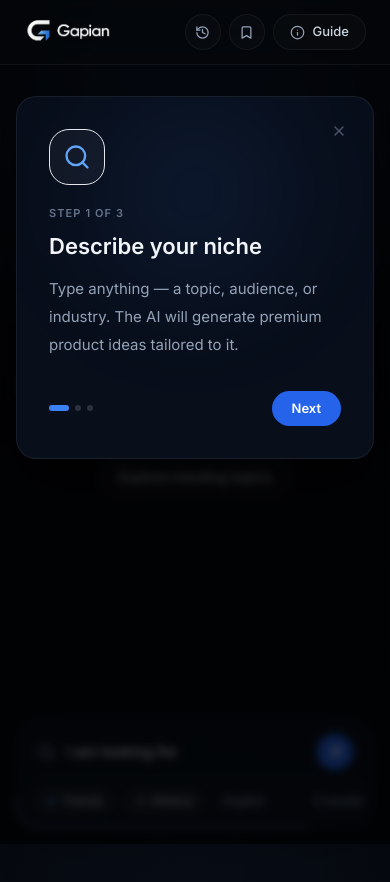
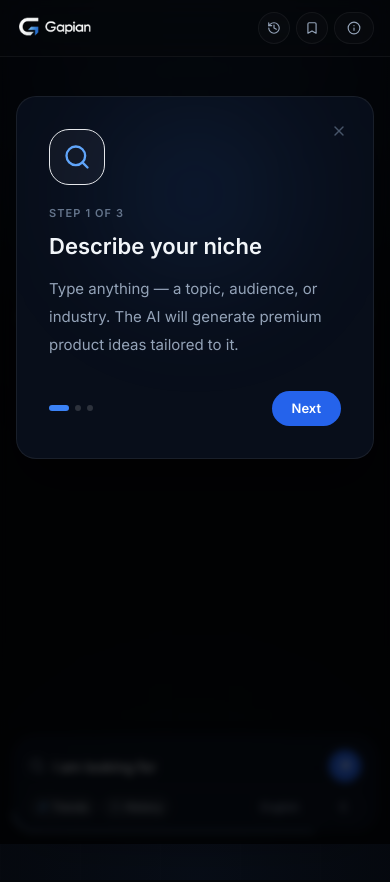
Before and after one commit to sktaha123/gapian, a React (Vite) app: page / in a window 390 px wide. Shown: the top 882 px of the page. Built offline with nearby package versions, Linux system fonts and the light colour scheme.

Commit message:
feat: full responsive overhaul — mobile/tablet layout, SVG icons replacing emojis, no overlap

```diff
--- a/src/components/FilterBar.jsx
+++ b/src/components/FilterBar.jsx
@@ -9,14 +9,15 @@ function FilterBar({ tags, activeTag, onSelect }) {
       initial={{ opacity: 0, y: -8 }}
       animate={{ opacity: 1, y: 0 }}
       transition={{ duration: 0.3 }}
-      className="flex flex-wrap items-center gap-2 mb-6"
+      className="mb-5 -mx-1 overflow-x-auto [&::-webkit-scrollbar]:hidden [-ms-overflow-style:none] [scrollbar-width:none]"
     >
+      <div className="flex items-center gap-1.5 px-1 pb-1 min-w-max sm:flex-wrap sm:min-w-0">
         {all.map(tag => (
           <button
             key={tag}
             type="button"
             onClick={() => onSelect(tag === 'All' ? null : tag)}
-          className={`rounded-full border px-3.5 py-1.5 text-[12px] font-medium transition-all duration-200 ${
+            className={`rounded-full border px-3 py-1 text-[12px] font-medium transition-all duration-200 whitespace-nowrap ${
               (tag === 'All' && activeTag === null) || tag === activeTag
                 ? 'border-blue-500/40 bg-blue-500/15 text-blue-300'
                 : 'border-white/8 bg-white/[0.03] text-slate-400 hover:border-white/15 hover:text-slate-200'
@@ -25,6 +26,7 @@ function FilterBar({ tags, activeTag, onSelect }) {
             {tag}
           </button>
         ))}
+      </div>
     </motion.div>
   );
 }
--- a/src/components/IdeaExpandModal.jsx
+++ b/src/components/IdeaExpandModal.jsx
@@ -52,13 +52,13 @@ function IdeaExpandModal({ idea, onClose }) {
 
   return (
     <motion.div
-      className="fixed inset-0 z-[200] flex items-start justify-center bg-black/70 pt-[72px] px-4 pb-6 backdrop-blur-sm"
+      className="fixed inset-0 z-[200] flex items-start justify-center bg-black/70 pt-[64px] px-3 pb-4 backdrop-blur-sm sm:pt-[72px] sm:px-4 sm:pb-6"
       initial={{ opacity: 0 }} animate={{ opacity: 1 }} exit={{ opacity: 0 }}
       onClick={onClose}
     >
       <motion.div
         className="relative flex w-full max-w-2xl flex-col rounded-2xl border border-white/[0.07] bg-[#080E1A] shadow-2xl"
-        style={{ maxHeight: 'calc(100vh - 96px)' }}
+        style={{ maxHeight: 'calc(100vh - 80px)' }}
         initial={{ opacity: 0, y: 16, scale: 0.97 }}
         animate={{ opacity: 1, y: 0, scale: 1 }}
         exit={{ opacity: 0, y: 16 }}
--- a/src/components/RefinementChat.jsx
+++ b/src/components/RefinementChat.jsx
@@ -31,7 +31,7 @@ function RefinementChat({ ideas, count, onRefined, isLoading }) {
           <span className="text-[12px] font-medium text-slate-400">Refine these results with AI</span>
         </div>
 
-        <form onSubmit={handleSubmit} className="flex items-center gap-3">
+        <form onSubmit={handleSubmit} className="flex flex-col gap-2 sm:flex-row sm:items-center sm:gap-3">
           <input
             type="text"
             value={text}
@@ -43,7 +43,7 @@ function RefinementChat({ ideas, count, onRefined, isLoading }) {
           <button
             type="submit"
             disabled={!text.trim() || isLoading}
-            className="inline-flex h-8 items-center gap-2 rounded-full border border-blue-500/30 bg-blue-500/10 px-4 text-[12px] font-medium text-blue-300 transition-all hover:border-blue-500/50 hover:bg-blue-500/20 disabled:opacity-40 disabled:cursor-not-allowed"
+            className="inline-flex h-8 w-full items-center justify-center gap-2 rounded-full border border-blue-500/30 bg-blue-500/10 px-4 text-[12px] font-medium text-blue-300 transition-all hover:border-blue-500/50 hover:bg-blue-500/20 disabled:opacity-40 disabled:cursor-not-allowed sm:w-auto"
           >
             {isLoading
               ? <Loader2 size={12} className="animate-spin" />
--- a/src/components/SearchBar.jsx
+++ b/src/components/SearchBar.jsx
@@ -36,9 +36,9 @@ function SearchBar({
   return (
     <>
       {/* SEARCH BAR */}
-      <div className="fixed inset-x-0 bottom-0 z-50 px-4 pb-4 md:pb-2">
+      <div className="fixed inset-x-0 bottom-0 z-50 px-3 pb-3 sm:px-4 sm:pb-4">
         <div className="mx-auto w-full max-w-3xl">
-          <div className="relative rounded-[24px] p-[1px] overflow-hidden shadow-2xl">
+          <div className="relative rounded-[22px] p-[1px] overflow-hidden shadow-2xl sm:rounded-[24px]">
 
             {/* Animated border */}
             <div className="pointer-events-none absolute inset-0 z-0">
@@ -50,46 +50,46 @@ function SearchBar({
             </div>
 
             {/* Content */}
-            <div className="relative z-10 flex flex-col rounded-[23px] bg-[#0B1220]/90 p-2 backdrop-blur-xl">
+            <div className="relative z-10 flex flex-col rounded-[21px] bg-[#0B1220]/90 p-2 backdrop-blur-xl sm:rounded-[23px]">
 
               {/* Input row */}
-              <div className="flex items-center gap-3 px-3 py-2">
-                <Search size={18} className="text-slate-400 shrink-0" />
+              <div className="flex items-center gap-2 px-2 py-1.5 sm:gap-3 sm:px-3 sm:py-2">
+                <Search size={16} className="text-slate-400 shrink-0 sm:w-[18px] sm:h-[18px]" />
                 <input
                   type="text"
                   value={query}
                   onChange={e => onQueryChange(e.target.value)}
                   onKeyDown={e => e.key === 'Enter' && onSearch()}
                   placeholder="I am looking for..."
-                  className="flex-1 bg-transparent text-[15px] font-medium text-slate-100 placeholder:text-slate-500 outline-none min-w-0"
+                  className="flex-1 bg-transparent text-[14px] font-medium text-slate-100 placeholder:text-slate-500 outline-none min-w-0 sm:text-[15px]"
                 />
                 <button
                   type="button"
                   onClick={onSearch}
                   disabled={!query.trim() || isLoading}
-                  className="inline-flex h-9 w-9 shrink-0 items-center justify-center rounded-full bg-blue-600 text-white transition-all duration-300 hover:bg-blue-500 disabled:opacity-40 disabled:hover:bg-blue-600"
+                  className="inline-flex h-8 w-8 shrink-0 items-center justify-center rounded-full bg-blue-600 text-white transition-all duration-300 hover:bg-blue-500 disabled:opacity-40 disabled:hover:bg-blue-600 sm:h-9 sm:w-9"
                 >
-                  <ArrowUpRight size={18} strokeWidth={2.5} />
+                  <ArrowUpRight size={16} strokeWidth={2.5} className="sm:w-[18px] sm:h-[18px]" />
                 </button>
               </div>
 
               <div className="mx-2 h-px bg-white/5" />
 
-              {/* Controls row — single line, no wrap, overflow scrollable */}
-              <div className="flex items-center justify-between gap-2 px-2 pt-2 pb-1 overflow-x-auto [&::-webkit-scrollbar]:hidden [-ms-overflow-style:none] [scrollbar-width:none]">
+              {/* Controls row — responsive two-section layout */}
+              <div className="flex items-center justify-between gap-1.5 px-2 pt-1.5 pb-1 sm:gap-2">
 
                 {/* Left: Trends + History */}
-                <div className="flex items-center gap-1.5 shrink-0">
+                <div className="flex items-center gap-1 shrink-0 sm:gap-1.5">
                   <button type="button"
                     onClick={() => { setShowTrends(t => !t); setShowHistory(false); }}
-                    className="inline-flex h-7 items-center gap-1.5 rounded-full border border-white/5 bg-white/5 px-3 text-xs font-medium text-slate-300 transition-all hover:bg-white/10 hover:text-white whitespace-nowrap">
-                    <Sparkles size={11} className="text-blue-400" /><span>Trends</span>
+                    className="inline-flex h-6 items-center gap-1 rounded-full border border-white/5 bg-white/5 px-2 text-[11px] font-medium text-slate-300 transition-all hover:bg-white/10 hover:text-white whitespace-nowrap sm:h-7 sm:gap-1.5 sm:px-3 sm:text-xs">
+                    <Sparkles size={10} className="text-blue-400 sm:w-[11px] sm:h-[11px]" /><span>Trends</span>
                   </button>
 
                   <button type="button"
                     onClick={() => { setShowHistory(h => !h); setShowTrends(false); }}
-                    className="inline-flex h-7 items-center gap-1.5 rounded-full border border-white/5 bg-white/5 px-3 text-xs font-medium text-slate-300 transition-all hover:bg-white/10 hover:text-white whitespace-nowrap">
-                    <Clock size={11} className="text-slate-400" /><span>History</span>
+                    className="inline-flex h-6 items-center gap-1 rounded-full border border-white/5 bg-white/5 px-2 text-[11px] font-medium text-slate-300 transition-all hover:bg-white/10 hover:text-white whitespace-nowrap sm:h-7 sm:gap-1.5 sm:px-3 sm:text-xs">
+                    <Clock size={10} className="text-slate-400 sm:w-[11px] sm:h-[11px]" /><span>History</span>
                   </button>
 
                   {/* Desktop trend pills — inline */}
@@ -115,10 +115,10 @@ function SearchBar({
                   </div>
                 </div>
 
-                {/* Right: selects — single line, no wrap */}
-                <div className="flex items-center gap-1.5 shrink-0">
+                {/* Right: selects */}
+                <div className="flex items-center gap-1 shrink-0 sm:gap-1.5">
                   <select value={language} onChange={e => onLanguageChange(e.target.value)}
-                    className="h-7 cursor-pointer rounded-full border border-white/5 bg-[#0B1220] px-2 text-xs font-medium text-slate-400 outline-none transition-colors hover:bg-white/5 hover:text-slate-200 appearance-none">
+                    className="h-6 cursor-pointer rounded-full border border-white/5 bg-[#0B1220] px-1.5 text-[11px] font-medium text-slate-400 outline-none transition-colors hover:bg-white/5 hover:text-slate-200 appearance-none sm:h-7 sm:px-2 sm:text-xs">
                     {LANGUAGES.map(l => <option key={l} value={l}>{l}</option>)}
                   </select>
 
@@ -130,8 +130,8 @@ function SearchBar({
                   </select>
 
                   <select value={quantity} onChange={e => onQuantityChange(Number(e.target.value))}
-                    className="h-7 cursor-pointer rounded-full border border-white/5 bg-[#0B1220] px-2 text-xs font-medium text-slate-400 outline-none transition-colors hover:bg-white/5 hover:text-slate-200 appearance-none">
-                    {[3, 5, 10, 20].map(n => <option key={n} value={n}>{n} results</option>)}
+                    className="h-6 cursor-pointer rounded-full border border-white/5 bg-[#0B1220] px-1.5 text-[11px] font-medium text-slate-400 outline-none transition-colors hover:bg-white/5 hover:text-slate-200 appearance-none sm:h-7 sm:px-2 sm:text-xs">
+                    {[3, 5, 10, 20].map(n => <option key={n} value={n}>{n}</option>)}
                   </select>
                 </div>
               </div>
--- a/src/components/TopNav.jsx
+++ b/src/components/TopNav.jsx
@@ -4,7 +4,7 @@ import logo from '../assets/images/logo.png';
 function TopNav({ onGuide, onVault, onHistory }) {
   return (
     <header className="fixed inset-x-0 top-0 z-50 border-b border-white/5 bg-[#05070B]/60 backdrop-blur-xl">
-      <div className="mx-auto flex h-16 max-w-7xl items-center justify-between px-6 lg:px-8">
+      <div className="mx-auto flex h-14 max-w-7xl items-center justify-between px-4 sm:h-16 sm:px-6 lg:px-12">
 
         {/* Logo */}
         <a
@@ -12,36 +12,36 @@ function TopNav({ onGuide, onVault, onHistory }) {
           className="group flex items-center rounded-lg outline-none transition-opacity hover:opacity-80 focus-visible:ring-2 focus-visible:ring-blue-500/50"
           aria-label="Go to Home"
         >
-          <img src={logo} alt="Gapian Logo" className="h-8 w-auto object-contain select-none" />
+          <img src={logo} alt="Gapian Logo" className="h-7 w-auto object-contain select-none sm:h-8" />
         </a>
 
         {/* Right actions */}
-        <div className="flex items-center gap-2">
+        <div className="flex items-center gap-1.5 sm:gap-2">
           <button
             type="button"
             onClick={onHistory}
             title="Search history"
-            className="group inline-flex h-9 w-9 items-center justify-center rounded-full border border-white/5 bg-white/[0.02] text-slate-400 transition-all duration-300 hover:border-white/10 hover:bg-white/5 hover:text-white focus:outline-none"
+            className="group inline-flex h-8 w-8 items-center justify-center rounded-full border border-white/5 bg-white/[0.02] text-slate-400 transition-all duration-300 hover:border-white/10 hover:bg-white/5 hover:text-white focus:outline-none sm:h-9 sm:w-9"
           >
-            <History size={15} strokeWidth={2} className="transition-colors duration-300 group-hover:text-blue-400" />
+            <History size={14} strokeWidth={2} className="transition-colors duration-300 group-hover:text-blue-400 sm:w-[15px] sm:h-[15px]" />
           </button>
 
           <button
             type="button"
             onClick={onVault}
             title="Saved ideas"
-            className="group inline-flex h-9 w-9 items-center justify-center rounded-full border border-white/5 bg-white/[0.02] text-slate-400 transition-all duration-300 hover:border-white/10 hover:bg-white/5 hover:text-white focus:outline-none"
+            className="group inline-flex h-8 w-8 items-center justify-center rounded-full border border-white/5 bg-white/[0.02] text-slate-400 transition-all duration-300 hover:border-white/10 hover:bg-white/5 hover:text-white focus:outline-none sm:h-9 sm:w-9"
           >
-            <Bookmark size={15} strokeWidth={2} className="transition-colors duration-300 group-hover:text-blue-400" />
+            <Bookmark size={14} strokeWidth={2} className="transition-colors duration-300 group-hover:text-blue-400 sm:w-[15px] sm:h-[15px]" />
           </button>
 
           <button
             type="button"
             onClick={onGuide}
-            className="group inline-flex h-9 items-center gap-2 rounded-full border border-white/5 bg-white/[0.02] px-4 text-[13px] font-medium text-slate-300 transition-all duration-300 hover:border-white/10 hover:bg-white/5 hover:text-white focus:outline-none focus-visible:ring-2 focus-visible:ring-blue-500/50"
+            className="group inline-flex h-8 items-center gap-1.5 rounded-full border border-white/5 bg-white/[0.02] px-3 text-[12px] font-medium text-slate-300 transition-all duration-300 hover:border-white/10 hover:bg-white/5 hover:text-white focus:outline-none focus-visible:ring-2 focus-visible:ring-blue-500/50 sm:h-9 sm:gap-2 sm:px-4 sm:text-[13px]"
           >
-            <Info size={15} strokeWidth={2} className="text-slate-400 transition-colors duration-300 group-hover:text-blue-400" />
-            <span>Guide</span>
+            <Info size={14} strokeWidth={2} className="text-slate-400 transition-colors duration-300 group-hover:text-blue-400 sm:w-[15px] sm:h-[15px]" />
+            <span className="hidden xs:inline sm:inline">Guide</span>
           </button>
         </div>
       </div>
--- a/src/layouts/DashboardLayout.jsx
+++ b/src/layouts/DashboardLayout.jsx
@@ -21,7 +21,7 @@ function DashboardLayout({ children, onGuide, onVault, onHistory }) {
       <TopNav onGuide={onGuide} onVault={onVault} onHistory={onHistory} />
 
       {/* Main Content */}
-      <main className="relative z-10 mx-auto max-w-7xl px-5 pt-24 pb-52 sm:px-8 lg:px-12">
+      <main className="relative z-10 mx-auto max-w-7xl px-4 pt-20 pb-44 sm:px-6 sm:pt-24 sm:pb-48 lg:px-12 lg:pb-52">
         {children}
       </main>
     </div>
--- a/tailwind.config.js
+++ b/tailwind.config.js
@@ -40,6 +40,10 @@ export default {
         "2xl": "1.25rem"
       },
 
+      screens: {
+        xs: '480px'
+      },
+
       transitionTimingFunction: {
         smooth: "cubic-bezier(0.4, 0, 0.2, 1)"
       }
```
Also changed, not shown: src/components/CompareModal.jsx (+5 -3 lines), src/components/ResultCard.jsx (+11 -2 lines), src/pages/HomePage.jsx (+6 -6 lines). Lines whose indentation alone changed are shown as unchanged.
